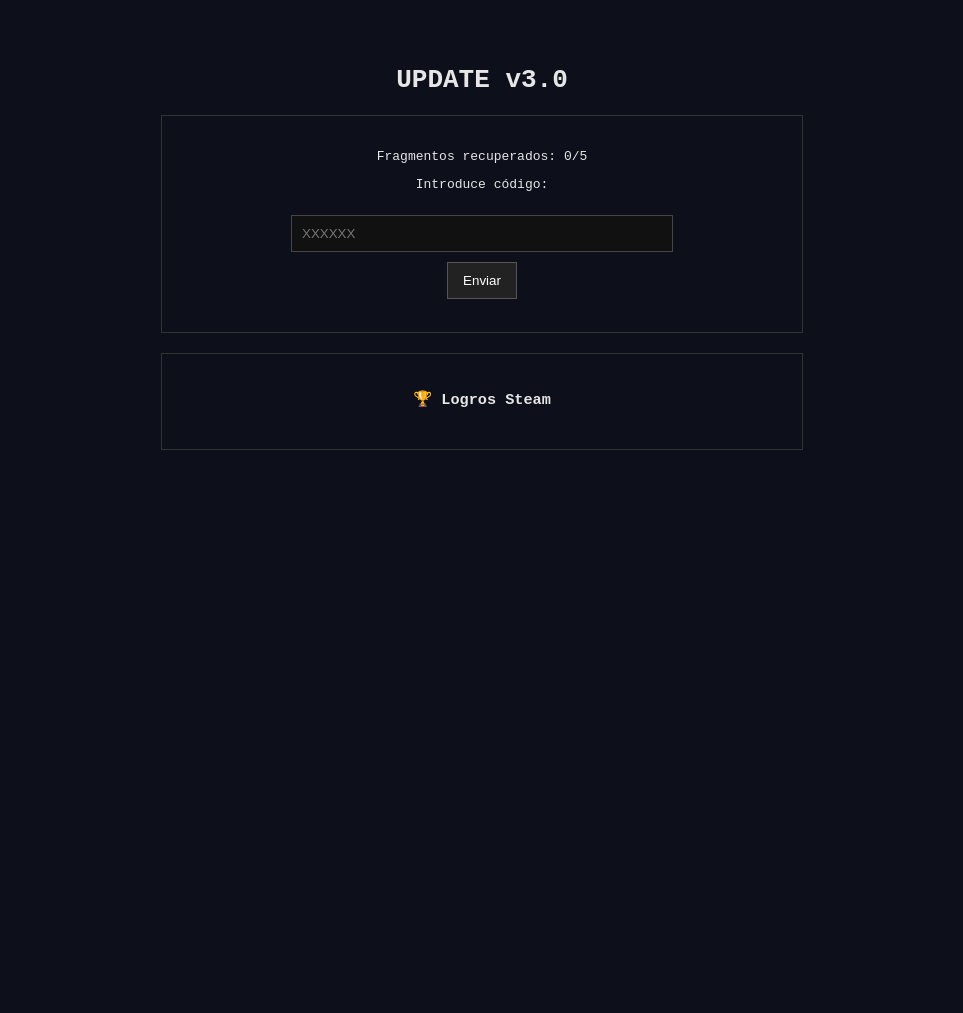
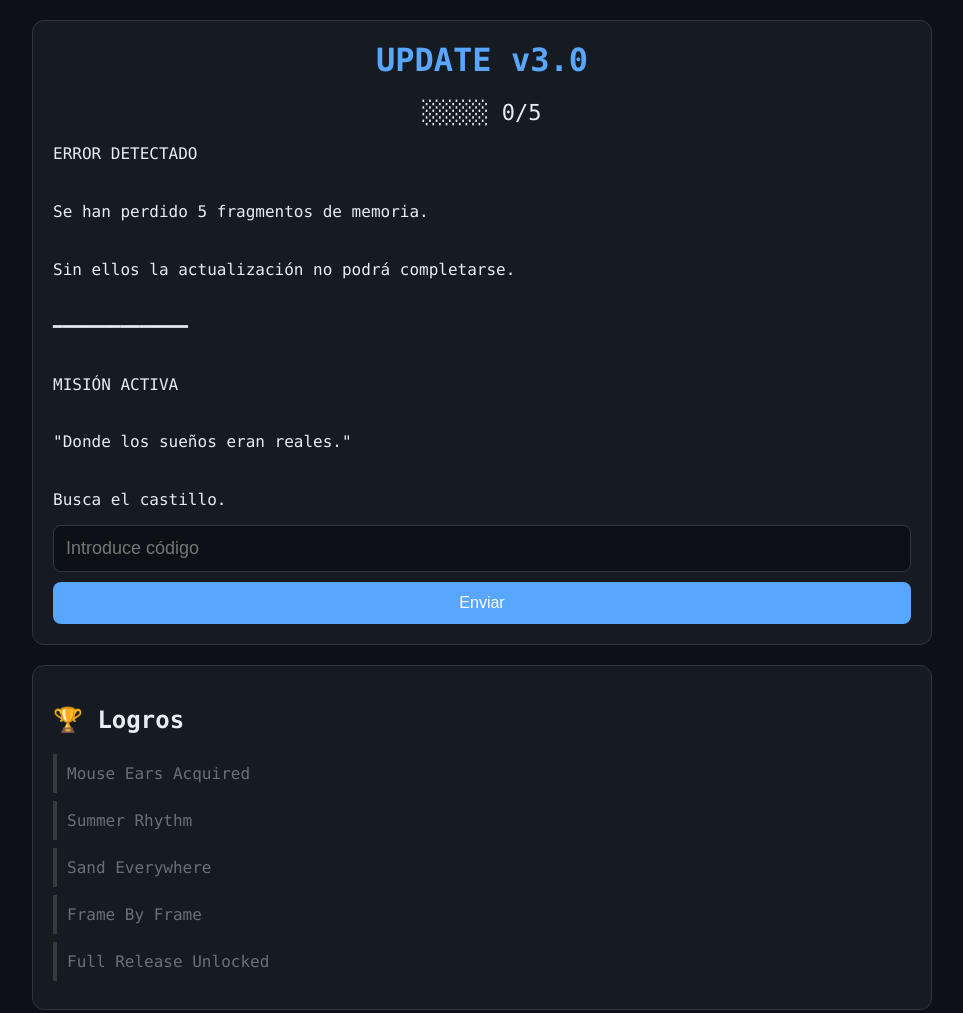
Before and after one commit to stormiwave/passgen, a plain HTML site: page pista_secreta.html in a window 1280 px wide. Shown: the top 1013 px of the page, without its empty margins (158-1121 px from the left). Before the commit the page ends 800 px from the top, so only its background shows below. Drawn offline with Linux system fonts and the light colour scheme.

Commit message:
Update pista_secreta.html

```diff
--- a/pista_secreta.html
+++ b/pista_secreta.html
@@ -2,129 +2,390 @@
 <html lang="es">
 <head>
 <meta charset="UTF-8">
+<meta name="viewport" content="width=device-width, initial-scale=1.0">
+
 <title>UPDATE v3.0</title>
+
 <style>
-body {
-    background: #0d0f1a;
-    color: #e6e6e6;
-    font-family: monospace;
-    text-align: center;
-    padding: 40px;
+:root{
+    --bg:#0d1117;
+    --panel:#161b22;
+    --border:#30363d;
+    --text:#e6edf3;
+    --accent:#58a6ff;
+    --success:#3fb950;
 }
 
-.box {
-    border: 1px solid #333;
-    padding: 20px;
-    margin: 20px auto;
-    max-width: 600px;
+*{
+    box-sizing:border-box;
 }
 
-input {
-    padding: 10px;
-    width: 60%;
-    margin-top: 10px;
-    background: #111;
-    border: 1px solid #444;
-    color: white;
+body{
+    margin:0;
+    background:var(--bg);
+    color:var(--text);
+    font-family: Consolas, Monaco, monospace;
+    padding:20px;
 }
 
-button {
-    padding: 10px 15px;
-    margin-top: 10px;
-    background: #222;
-    border: 1px solid #555;
-    color: white;
-    cursor: pointer;
+.container{
+    max-width:900px;
+    margin:auto;
 }
 
-.achievements {
-    text-align: left;
-    margin-top: 20px;
-    font-size: 14px;
+.card{
+    background:var(--panel);
+    border:1px solid var(--border);
+    border-radius:12px;
+    padding:20px;
+    margin-bottom:20px;
 }
 
-.achievement {
-    margin: 5px 0;
-    opacity: 0.8;
+h1{
+    text-align:center;
+    margin-top:0;
+    color:var(--accent);
+}
+
+.progress{
+    font-size:22px;
+    text-align:center;
+    margin:15px 0;
+}
+
+.mission{
+    line-height:1.8;
+    white-space:pre-line;
+}
+
+input{
+    width:100%;
+    padding:12px;
+    margin-top:10px;
+    border-radius:8px;
+    border:1px solid var(--border);
+    background:#0d1117;
+    color:white;
+    font-size:18px;
+}
+
+button{
+    width:100%;
+    margin-top:10px;
+    padding:12px;
+    border:none;
+    border-radius:8px;
+    background:var(--accent);
+    color:white;
+    font-size:16px;
+    cursor:pointer;
+}
+
+button:hover{
+    opacity:0.9;
+}
+
+.achievement{
+    padding:10px;
+    margin:8px 0;
+    border-left:4px solid #666;
+    opacity:0.4;
+}
+
+.unlocked{
+    border-left-color:gold;
+    opacity:1;
+}
+
+.log{
+    background:#0b0f14;
+    padding:15px;
+    border-radius:8px;
+    font-size:14px;
+    margin-top:15px;
+}
+
+.success{
+    color:var(--success);
+    font-weight:bold;
+}
+
+.final{
+    text-align:center;
+    font-size:24px;
+    color:gold;
 }
 </style>
 </head>
-
 <body>
 
+<div class="container">
+
+<div class="card">
 <h1>UPDATE v3.0</h1>
 
-<div class="box">
-<p id="progress">Fragmentos recuperados: 0/5</p>
-
-<p>Introduce código:</p>
-<input id="code" placeholder="XXXXXX">
-<br>
-<button onclick="checkCode()">Enviar</button>
-
-<p id="msg"></p>
+<div id="progress" class="progress">
+░░░░░ 0/5
 </div>
 
-<div class="box">
-<h3>🏆 Logros Steam</h3>
-<div class="achievements" id="achievements"></div>
+<div id="mission" class="mission"></div>
+
+<input id="codeInput"
+placeholder="Introduce código">
+
+<button onclick="submitCode()">
+Enviar
+</button>
+
+</div>
+
+<div class="card">
+<h2>🏆 Logros</h2>
+
+<div id="ach1" class="achievement">
+Mouse Ears Acquired
+</div>
+
+<div id="ach2" class="achievement">
+Summer Rhythm
+</div>
+
+<div id="ach3" class="achievement">
+Sand Everywhere
+</div>
+
+<div id="ach4" class="achievement">
+Frame By Frame
+</div>
+
+<div id="ach5" class="achievement">
+Full Release Unlocked
+</div>
+
+</div>
+
+<div class="card">
+<h2>📜 Log del sistema</h2>
+<div id="log" class="log"></div>
+</div>
+
 </div>
 
 <script>
-let fragments = 0;
 
-function addAchievement(text) {
-    let div = document.createElement("div");
-    div.className = "achievement";
-    div.innerText = "🏆 " + text;
-    document.getElementById("achievements").appendChild(div);
+const stages = [
+
+{
+mission:
+`ERROR DETECTADO
+
+Se han perdido 5 fragmentos de memoria.
+
+Sin ellos la actualización no podrá completarse.
+
+━━━━━━━━━━━━━━
+
+MISIÓN ACTIVA
+
+"Donde los sueños eran reales."
+
+Busca el castillo.`,
+code:"DISNEY"
+},
+
+{
+mission:
+`FRAGMENTO RECUPERADO
+
+Disneyland restaurado correctamente.
+
+━━━━━━━━━━━━━━
+
+MISIÓN ACTIVA
+
+Qué bien sonaban aquellos veranos.
+
+Busca donde el sonido duerme.`,
+code:"CAMPAMENTO"
+},
+
+{
+mission:
+`ERROR DETECTADO
+
+Todavía hay arena en el sistema.
+
+Se siguen encontrando granos de arena
+en lugares imposibles.
+
+━━━━━━━━━━━━━━
+
+Busca donde el verano nunca termina.`,
+code:"CALAHONDA"
+},
+
+{
+mission:
+`Detectando creatividad...
+
+✓ Diseñadora gráfica
+✓ Animadora 2D
+
+━━━━━━━━━━━━━━
+
+Los frames están desordenados.
+
+Busca donde nacen los dibujos.`,
+code:"ANIMAR"
+},
+
+{
+mission:
+`Detectando perfil...
+
+✓ Diseñadora
+✓ Animadora
+✓ Programadora web
+✓ Jugadora de videojuegos indie
+
+━━━━━━━━━━━━━━
+
+Falta un último fragmento.
+
+Busca donde viven miles de historias dibujadas.`,
+code:"PIXEL"
 }
 
-function checkCode() {
-    let code = document.getElementById("code").value.toUpperCase();
+];
 
-    let msg = document.getElementById("msg");
+let progress =
+parseInt(localStorage.getItem("update_v30_progress")) || 0;
 
-    if (code === "DISNEY") {
-        fragments = 1;
-        msg.innerText = "Fragmento 1 recuperado: Disneyland";
-        addAchievement("Mouse Ears Acquired (+10 XP)");
-    }
+render();
 
-    else if (code === "CAMPAMENTO") {
-        fragments = 2;
-        msg.innerText = "Fragmento 2 recuperado: Campamento de música";
-        addAchievement("Summer Rhythm (+10 XP)");
-    }
+function submitCode(){
 
-    else if (code === "CALAHONDA") {
-        fragments = 3;
-        msg.innerText = "Fragmento 3 recuperado: Veranos en Calahonda";
-        addAchievement("Sand Everywhere (+10 XP)");
-    }
+const input =
+document.getElementById("codeInput");
 
-    else if (code === "ANIMAR") {
-        fragments = 4;
-        msg.innerText = "Fragmento 4 recuperado: Animación 2D";
-        addAchievement("Frame by Frame (+10 XP)");
-    }
+const value =
+input.value.trim().toUpperCase();
 
-    else if (code === "PIXEL") {
-        fragments = 5;
-        msg.innerText = "Sistema completo. Versión 3.0 activada.";
-        addAchievement("FULL RELEASE UNLOCKED (+50 XP)");
-        setTimeout(() => {
-            alert("REGALO DESBLOQUEADO: ve al escondite final 🎁");
-        }, 1000);
-    }
+if(progress >= stages.length){
+return;
+}
 
-    else {
-        msg.innerText = "Código incorrecto...";
-    }
+if(value === stages[progress].code){
 
-    document.getElementById("progress").innerText =
-        "Fragmentos recuperados: " + fragments + "/5";
+progress++;
+
+localStorage.setItem(
+"update_v30_progress",
+progress
+);
+
+render();
+
+}else{
+
+alert("Código incorrecto");
 }
+
+input.value="";
+}
+
+function render(){
+
+const mission =
+document.getElementById("mission");
+
+const progressBar =
+document.getElementById("progress");
+
+const log =
+document.getElementById("log");
+
+let bar =
+"█".repeat(progress) +
+"░".repeat(5-progress);
+
+progressBar.innerHTML =
+`${bar} ${progress}/5`;
+
+for(let i=1;i<=5;i++){
+
+const ach =
+document.getElementById("ach"+i);
+
+if(i<=progress){
+ach.classList.add("unlocked");
+}
+}
+
+if(progress < 5){
+
+mission.innerText =
+stages[progress].mission;
+
+}else{
+
+mission.innerHTML =
+`
+<div class="final">
+
+████████████████
+
+UPDATE COMPLETADA
+
+████████████████
+
+<br><br>
+
+🏆 FULL RELEASE UNLOCKED
+
+<br><br>
+
+VERSIÓN 3.0 INSTALADA
+
+<br><br>
+
+🎁 REGALO DESBLOQUEADO
+
+<br><br>
+
+VE A:
+
+<b>DEBAJO DE LA HAMACA</b>
+
+</div>
+`;
+
+}
+
+let entries = [];
+
+if(progress >= 1)
+entries.push("memory_disney.dll loaded");
+
+if(progress >= 2)
+entries.push("music_camp.exe loaded");
+
+if(progress >= 3)
+entries.push("summer_memory.pkg loaded");
+
+if(progress >= 4)
+entries.push("animation_engine.sys loaded");
+
+if(progress >= 5)
+entries.push("personality_core.sys loaded");
+
+if(progress >= 5)
+entries.push("update_success = true");
+
+log.innerHTML =
+entries.join("<br>");
+}
+
 </script>
 
 </body>
```
